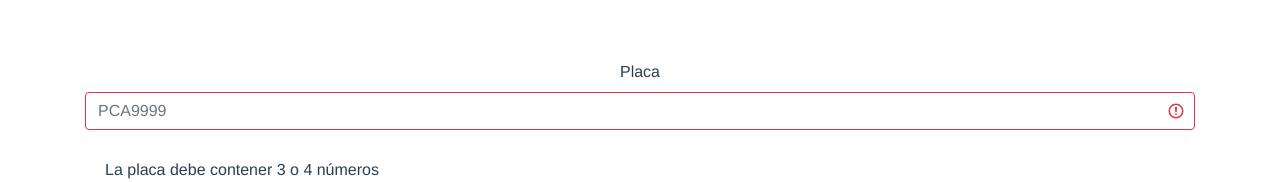
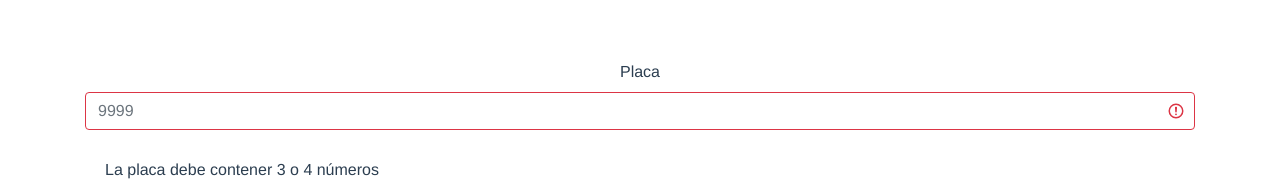
Before and after one commit to PedroAltamirano/pico-placa, a Vue app: page / in a window 1280 px wide. Shown: the top 182 px of the page. Built offline with nearby package versions, Linux system fonts and the light colour scheme.

Commit message:
placa solo numeros

```diff
--- a/src/App.vue
+++ b/src/App.vue
@@ -7,7 +7,7 @@
 				class="form-control"
 				name="placa"
 				id="placa"
-				placeholder="PCA9999"
+				placeholder="9999"
 				v-model="placa_input"
 				:class="{ 'is-invalid': comprobar }"
 				@keyup.enter="calcular"
```
